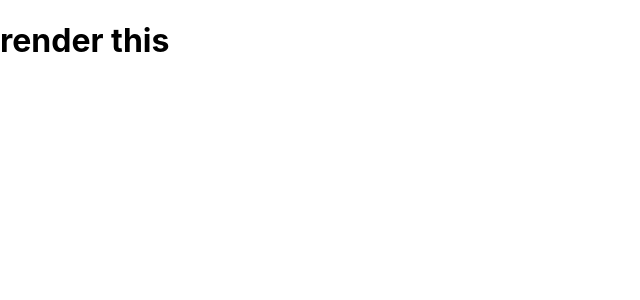
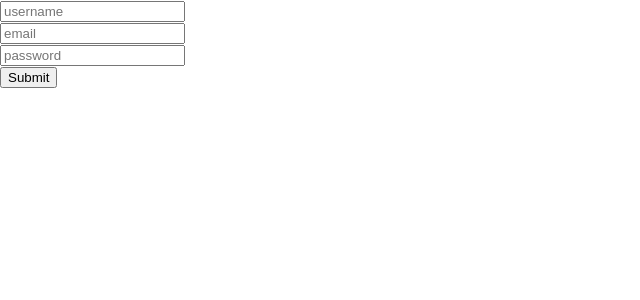
Before and after one commit to Moonchildboy/react-task-app, a React (Create React App) app in the folder react-task-app/: page / in a window 1280 px wide. Shown: the top 300 px of the page, without its empty margins (0-640 px from the left). Built offline with nearby package versions, Linux system fonts and the light colour scheme.

Commit message:
registration is stored in the database

```diff
--- a/react-task-app/src/App.js
+++ b/react-task-app/src/App.js
@@ -4,16 +4,41 @@ import AuthContainer from './AuthContainer'
 class App extends React.Component {
   constructor(props){
     super(props)
+    this.state={
+      loggedIn: false,
+    }
   }
+register = async (reg) => {
+
+  console.log("this is the register param", reg);
+
+  // const url = process.env.REACT_APP_API_URL + '/api/v1/users/register'
+  const url = 'http://localhost:8000/api/v1/users/register'
+  try {
+    const registerResponse = await fetch(url, {
+      method:'POST',
+      credentials:'include',
+      body:JSON.stringify(reg),
+      headers: {
+        'Content-Type': 'application/json'
+      }
+    })
+
+    const registerJson = await registerResponse.json()
+
+  }catch (err){
+    if (err) {
+      console.error(err);
+    }
+  }
+}
   render(){
-
     return (
       <div className="App">
-       <AuthContainer />
+       <AuthContainer register={this.register}/>
       </div>
     )
   }
-
 }
 
 export default App;
--- a/react-task-app/src/AuthContainer/index.js
+++ b/react-task-app/src/AuthContainer/index.js
@@ -1,18 +1,58 @@
 import React from 'react'
 
 class AuthContainer extends React.Component {
-	constructor(){
-		super()
+	constructor(props){
+		super(props)
 		this.state = {
 			username: '',
 			email: '',
 			password: ''
 		}
 	}
-		render(){
-			return(
-			<h1>render this</h1>
-				)
-		}
+handleChange = (event) => {
+	this.setState({
+      [event.target.name]: event.target.value
+
+	})
+}
+handleSubmit = (event) => {//how do I get this
+	event.preventDefault()
+	console.table("This is handleSubmit");
+	this.props.register(this.state)//define this ƒ in App.js
+}
+render(){
+	console.table(this.state)
+	return(
+		<React.Fragment>
+			<form onSubmit={this.handleSubmit}>
+				<div>
+					<input
+					type="text"
+					name="username"
+					value={this.state.username}
+					onChange={this.handleChange}
+					placeholder="username"/>
+				</div>
+				<div>
+					<input
+					type="text"
+					name="email"
+					value={this.state.email}
+					onChange={this.handleChange}
+					placeholder="email"/>
+				</div>
+				<div>
+					<input
+					type="password"
+					name="password"
+					value={this.state.password}
+					onChange={this.handleChange}
+					placeholder="password"/>
+				</div>
+				<button>Submit</button>
+			</form>
+		</React.Fragment>
+		)
+	}
 }
 export default AuthContainer
```
Also changed, not shown: react-task-app/z.html (+16 -1 lines), 1 other file (tests, documents, lock files or other folders).
